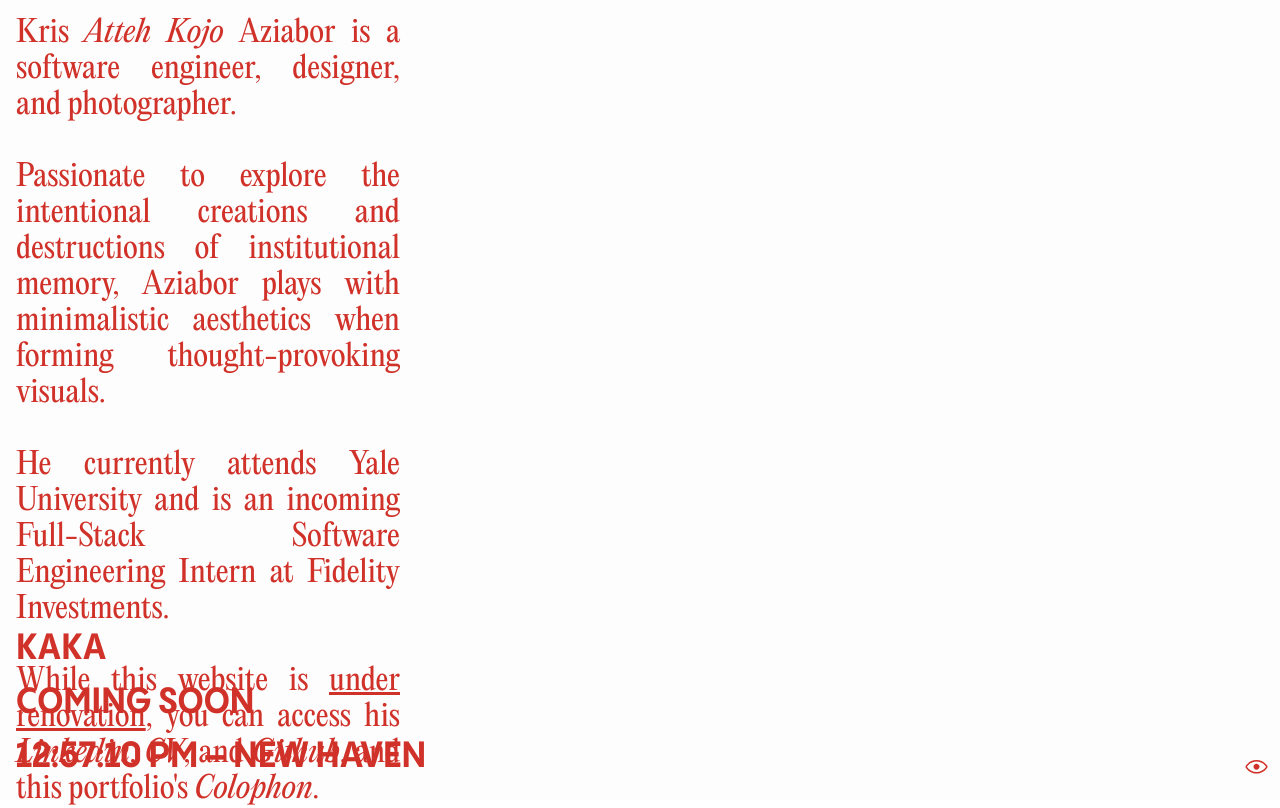
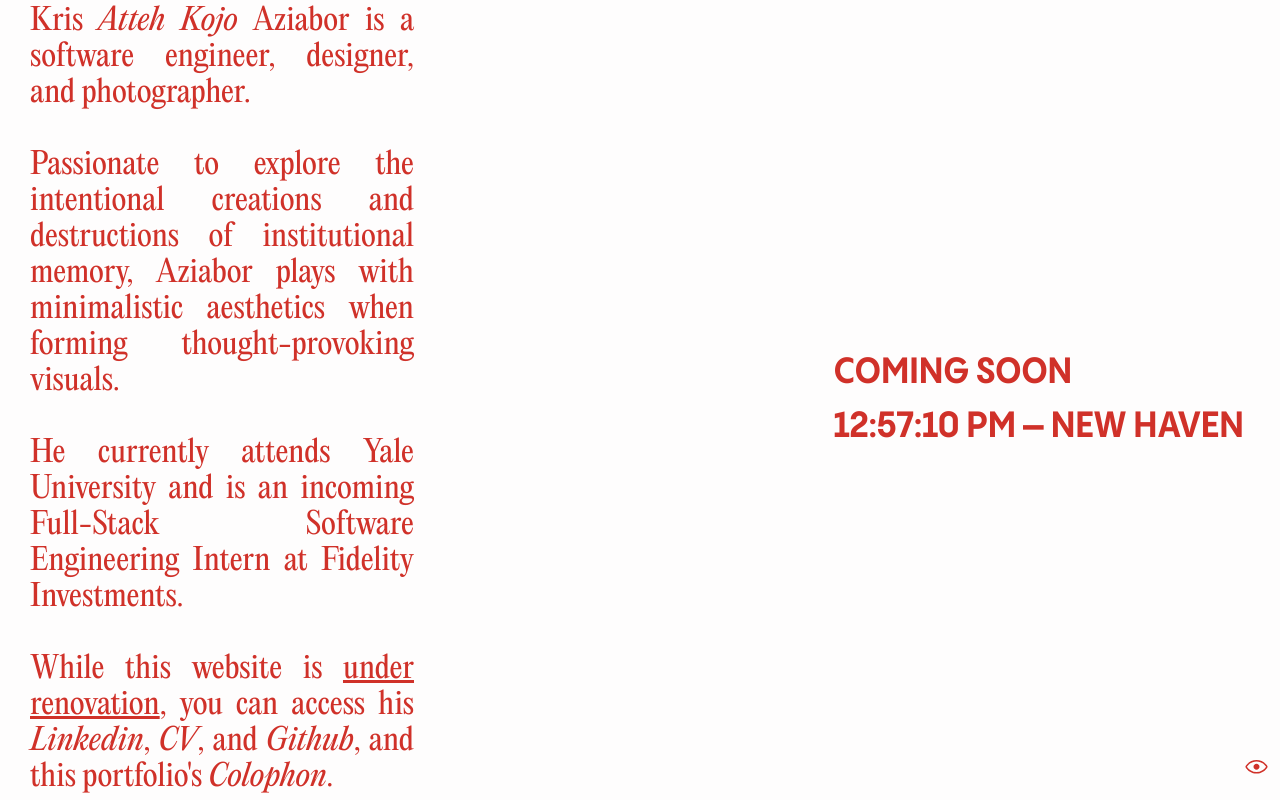
Before and after one commit to krisaziabor/dotcom, a Next.js app in the folder web-v0/: page / in a window 1280 px wide. Both pictures are taken after a click on the button 1256 px from the left and 766 px from the top of the page. Built offline with nearby package versions, Linux system fonts and the light colour scheme.

Commit message:
Towards KAKA-77

```diff
--- a/web-v0/src/app/globals.css
+++ b/web-v0/src/app/globals.css
@@ -46,26 +46,37 @@ body {
   }
 
   h1 {
-    @apply absolute bottom-4 left-4;
+    @apply absolute;
+    top: 50%;
+    right: 0;
+    transform: translateY(-50%);
     @apply text-4xl;
     @apply text-left;
-    /* apply color: EEE5D9; */
     color: #FEFDFD;
-    line-height: 1.5; /* Set line height */
+    line-height: 1.5;
+    margin-right: 1em; /* Add some right margin */
   }
 
   .h1-alt {
-    @apply absolute bottom-4 left-4;
+    @apply absolute;
+    top: 50%;
+    right: 0;
+    transform: translateY(-50%);
     @apply text-gray-100;
     @apply text-4xl;
     @apply text-left;
     /* apply color: EEE5D9; */
     color: #D03129;
     line-height: 1.5; /* Set line height */
+    margin-right: 1em; /* Add some right margin */
   }
 
   h2 {
-    @apply absolute top-4 left-4;
+    @apply absolute;
+    top: 50%;
+    left: 0;
+    transform: translateY(-50%);
+    margin-left: 1em; /* Add some left margin */
     color: #D03129;
     @apply text-3xl;
     @apply text-right;
--- a/web-v0/src/app/page.tsx
+++ b/web-v0/src/app/page.tsx
@@ -93,8 +93,7 @@ function Time() {
 function BL({ open }: { open: boolean}) {
   return (
     open ? (
-      <h1 className='h1-alt'>KAKA
-      <br></br>
+      <h1 className='h1-alt'>
       COMING SOON
       <br></br>
       {Time()}
```
